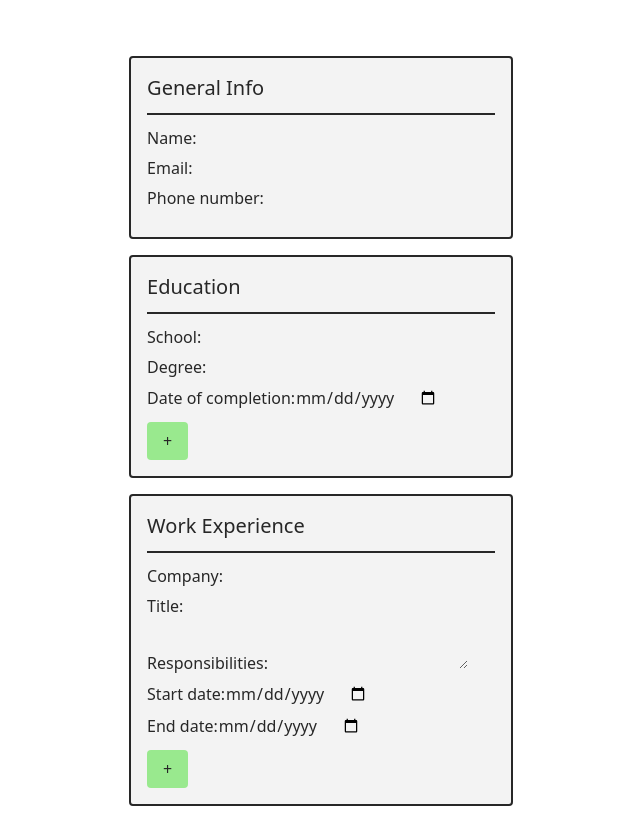
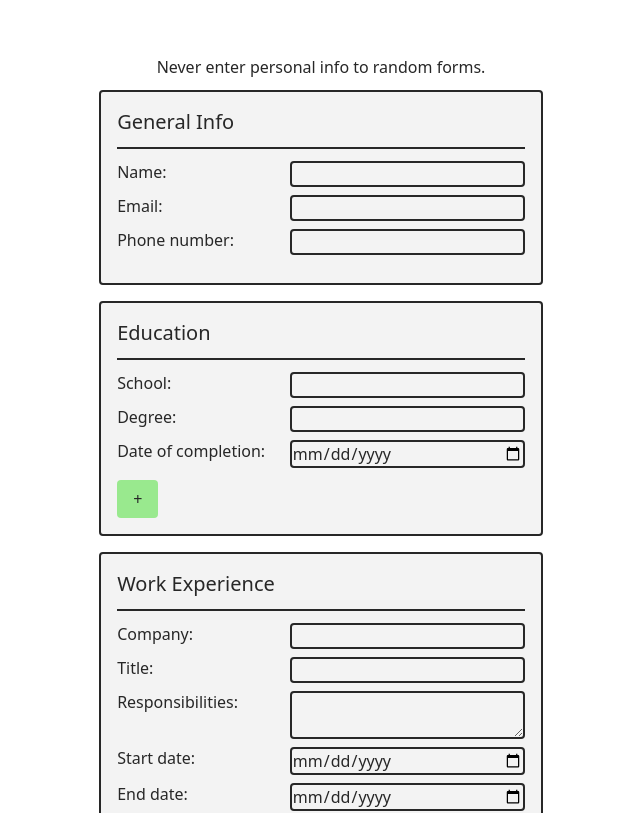
Before and after one commit to WitherMite/CV-app, a React (Vite) app: page / in a window 1280 px wide. Shown: the top 813 px of the page, without its empty margins (319-959 px from the left). Built offline with nearby package versions, Linux system fonts and the light colour scheme.

Commit message:
Style form

```diff
--- a/src/components/CV-app.jsx
+++ b/src/components/CV-app.jsx
@@ -19,6 +19,7 @@ export default function CvApp({
         submitCallback(e.target);
       }}
     >
+      <p className="disclaimer">Never enter personal info to random forms.</p>
       {structureConfig.map((section) => (
         <FormSection
           key={section.id}
--- a/src/components/Input-field.jsx
+++ b/src/components/Input-field.jsx
@@ -1,6 +1,5 @@
 import FormControl from "./Form-control.jsx";
 import { useState } from "react";
-import "../styles/input-field.css";
 
 //  creates a prop customizable label/form control pair
 // if submitted, field is hidden, disabled, and replaced with an element containing submitted info
@@ -15,7 +14,10 @@ export default function InputField({
   const [value, setValue] = useState(defaultValue);
   return (
     <>
-      <div className={"input-field" + (isSubmitted ? " hidden-field" : "")}>
+      <div
+        className="input-field"
+        style={isSubmitted ? { display: "none" } : {}}
+      >
         <label htmlFor={inputId}>{labelText}</label>
         <FormControl
           inputId={inputId}
--- a/src/styles/index.css
+++ b/src/styles/index.css
@@ -22,6 +22,13 @@ body {
 
 .cv-app {
   padding: 1.5rem;
+  max-width: 600px;
+}
+
+.disclaimer {
+  margin: auto;
+  text-align: center;
+  margin-bottom: 0.75rem;
 }
 
 .form-buttons {
@@ -50,6 +57,15 @@ button {
   border-radius: 4px;
 }
 
+fieldset button {
+  box-sizing: content-box;
+  width: 1ch;
+}
+
+fieldset button:disabled {
+  display: none;
+}
+
 .field-subset-container {
   margin-bottom: 0.75rem;
   padding-top: 0.75rem;
@@ -59,3 +75,38 @@ button {
   align-items: flex-start;
   gap: 0.5rem;
 }
+
+.input-field,
+.disabled-input-field {
+  width: 100%;
+  display: flex;
+  flex-wrap: wrap;
+  justify-content: space-between;
+  gap: 0.5rem;
+}
+
+label,
+fieldset h3 {
+  width: 18ch;
+}
+
+input,
+textarea {
+  flex: 1 1 auto;
+  border: 2px solid var(--font-color);
+  border-radius: 4px;
+}
+
+.disabled-input-field h3 {
+  font-size: 1rem;
+  font-weight: 400;
+}
+
+.disabled-input-field p {
+  flex: 1 1 auto;
+}
+
+input:focus,
+textarea:focus {
+  outline: 2px solid var(--accent-color);
+}
--- a/src/styles/input-field.css
+++ /dev/null
@@ -1,3 +0,0 @@
-.hidden-field {
-  display: none;
-}
```
